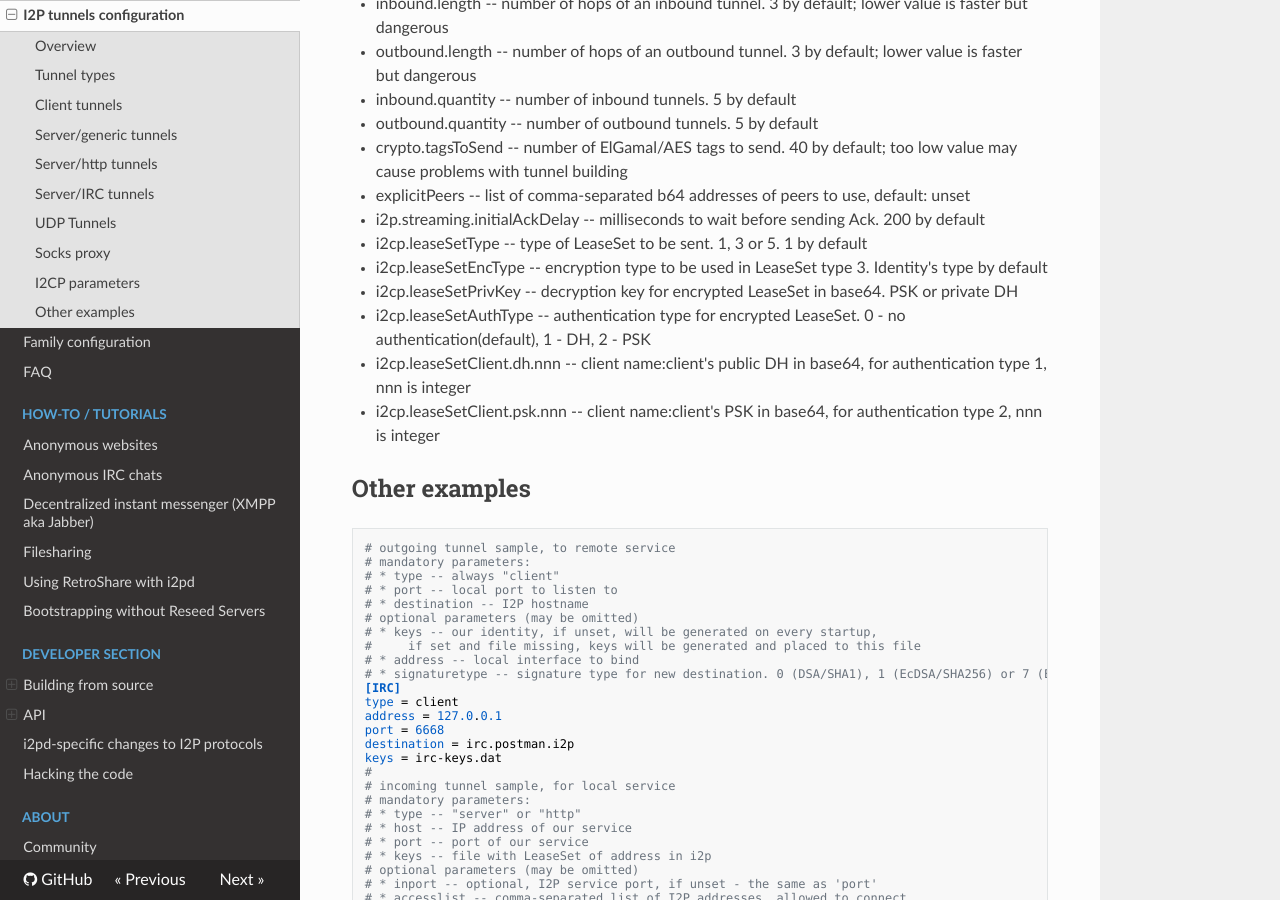
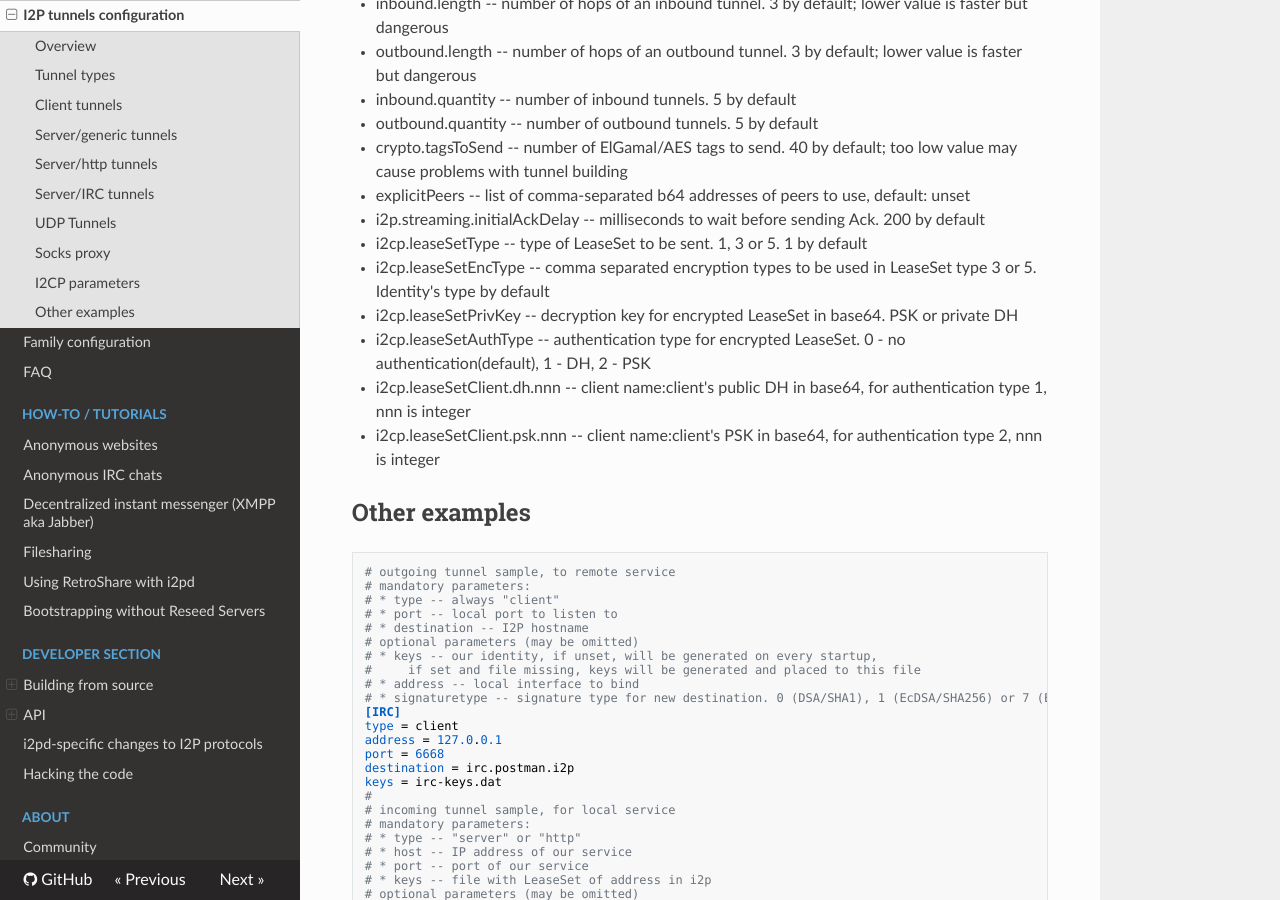
Before and after one commit to PurpleI2P/i2pd_docs_en, an MkDocs documentation site: the page built from docs/user-guide/tunnels.md, in a window 1280 px wide and 900 px high, scrolled down 3899 px. Built offline with MkDocs 1.6.1, drawn with Linux system fonts in a browser that asks for light colours; nearby versions of some CDN libraries; old or Windows-style settings are respelled for this version of MkDocs.

Commit message:
comma separated i2cp.leaseSetEncType

```diff
--- a/docs/user-guide/tunnels.md
+++ b/docs/user-guide/tunnels.md
@@ -173,7 +173,7 @@ These I2CP parameter are common for all tunnel types and specify settings for a
 * explicitPeers     -- list of comma-separated b64 addresses of peers to use, default: unset
 * i2p.streaming.initialAckDelay -- milliseconds to wait before sending Ack. 200 by default
 * i2cp.leaseSetType -- type of LeaseSet to be sent. 1, 3 or 5. 1 by default
-* i2cp.leaseSetEncType -- encryption type to be used in LeaseSet type 3. Identity's type by default
+* i2cp.leaseSetEncType -- comma separated encryption types to be used in LeaseSet type 3 or 5. Identity's type by default
 * i2cp.leaseSetPrivKey -- decryption key for encrypted LeaseSet in base64. PSK or private DH
 * i2cp.leaseSetAuthType -- authentication type for encrypted LeaseSet. 0 - no authentication(default), 1 - DH, 2 - PSK
 * i2cp.leaseSetClient.dh.nnn -- client name:client's public DH in base64, for authentication type 1, nnn is integer
```
